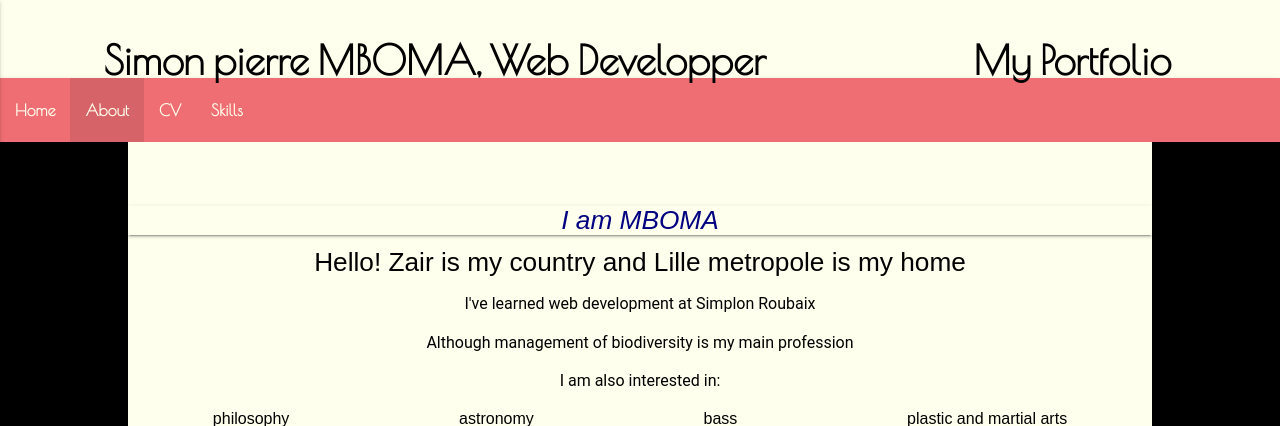
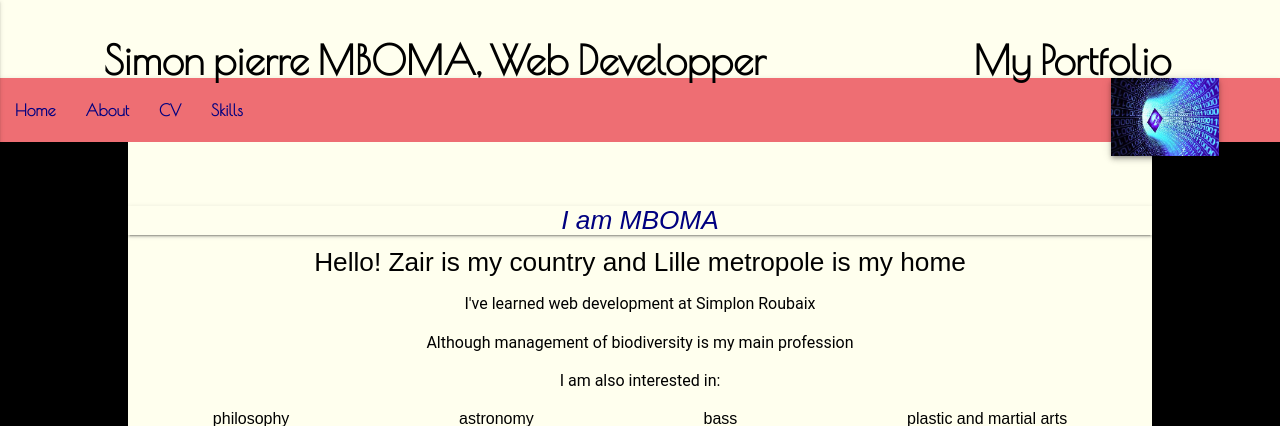
Before and after one commit to NTUMBA/portfolio_mboma_materialize, a PHP site: page /about.html in a window 1280 px wide. Shown: the top 426 px of the page. Run offline with PHP 8.4, Linux system fonts and the light colour scheme; some libraries are stand-ins or nearby versions; some web fonts are replaced.

Commit message:
Fix nav bar

```diff
--- a/Skills.html
+++ b/Skills.html
@@ -40,20 +40,20 @@
       </ul>
       <!--nav starts============================================================ -->
       <nav>
+        <a href="#!" class="brand-logo logo"><img class="z-depth-2" src="img/rsz_daktyla.jpg" alt="binary"></a>
         <div class="nav-wrapper">
           <a href="#" data-activates="mobile-demo" class="button-collapse"><i class="material-icons">menu</i></a>
           <ul class="right hide-on-med-and-down">
             <li><a href="index.html">Home</a></li>
             <li><a href="about.html">About</a></li>
             <li><a href="cv.html">CV</a></li>
-            <li class="active theme"><a href="Skills.html">Skills</a></li>
-            <li></li>
+            <li><a href="Skills.html">Skills</a></li>
           </ul>
           <ul class="side-nav" id="mobile-demo">
             <li><a href="index.html">Home</a></li>
             <li><a href="about.html">About</a></li>
             <li><a href="cv.html">CV</a></li>
-            <li class="active"><a href="Skills.html">Skills</a></li>
+            <li><a href="Skills.html">Skills</a></li>
           </ul>
         </div>
       </nav>
--- a/about.html
+++ b/about.html
@@ -38,19 +38,22 @@
       </ul>
       <!--nav starts============================================================ -->
       <nav>
+        <a href="#!" class="brand-logo logo"><img class="z-depth-2" src="img/rsz_daktyla.jpg" alt="binary"></a>
+        <div class="nav-wrapper">
           <a href="#" data-activates="mobile-demo" class="button-collapse"><i class="material-icons">menu</i></a>
-          <ul class="hide-on-med-and-down">
+          <ul class="right hide-on-med-and-down">
             <li><a href="index.html">Home</a></li>
-            <li class="active theme"><a href="about.html">About</a></li>
+            <li><a href="about.html">About</a></li>
             <li><a href="cv.html">CV</a></li>
             <li><a href="Skills.html">Skills</a></li>
           </ul>
           <ul class="side-nav" id="mobile-demo">
             <li><a href="index.html">Home</a></li>
-            <li class="active"><a href="about.html">About</a></li>
+            <li><a href="about.html">About</a></li>
             <li><a href="cv.html">CV</a></li>
             <li><a href="Skills.html">Skills</a></li>
           </ul>
+        </div>
       </nav>
       <!--nav ends here========================================================= -->
     </header>
--- a/css/main.css
+++ b/css/main.css
@@ -128,8 +128,9 @@ nav{
   display: flex;
   justify-content: flex-start;
   margin-top: -50px;
+  font-weight: bolder;
 }
-nav a,.fa,.copyleft,.clic_show{
+.fa,.copyleft,.clic_show{
   color:#ffe!important;
 
 }
@@ -317,6 +318,14 @@ height: 320px!important;
 }
 .hobby{
   margin-right: 85%;
+}
+.logo{
+  margin-left: 85%;
+
+  max-width: 12%;
+}
+.brand-logo{
+  padding-bottom: 6px!important;
 }
    /* ##################################################################### */
    /* ##########################   SMARTPHONE   ########################### */
```
Also changed, not shown: cv.html (+4 -4 lines), index.html (+5 -3 lines).
